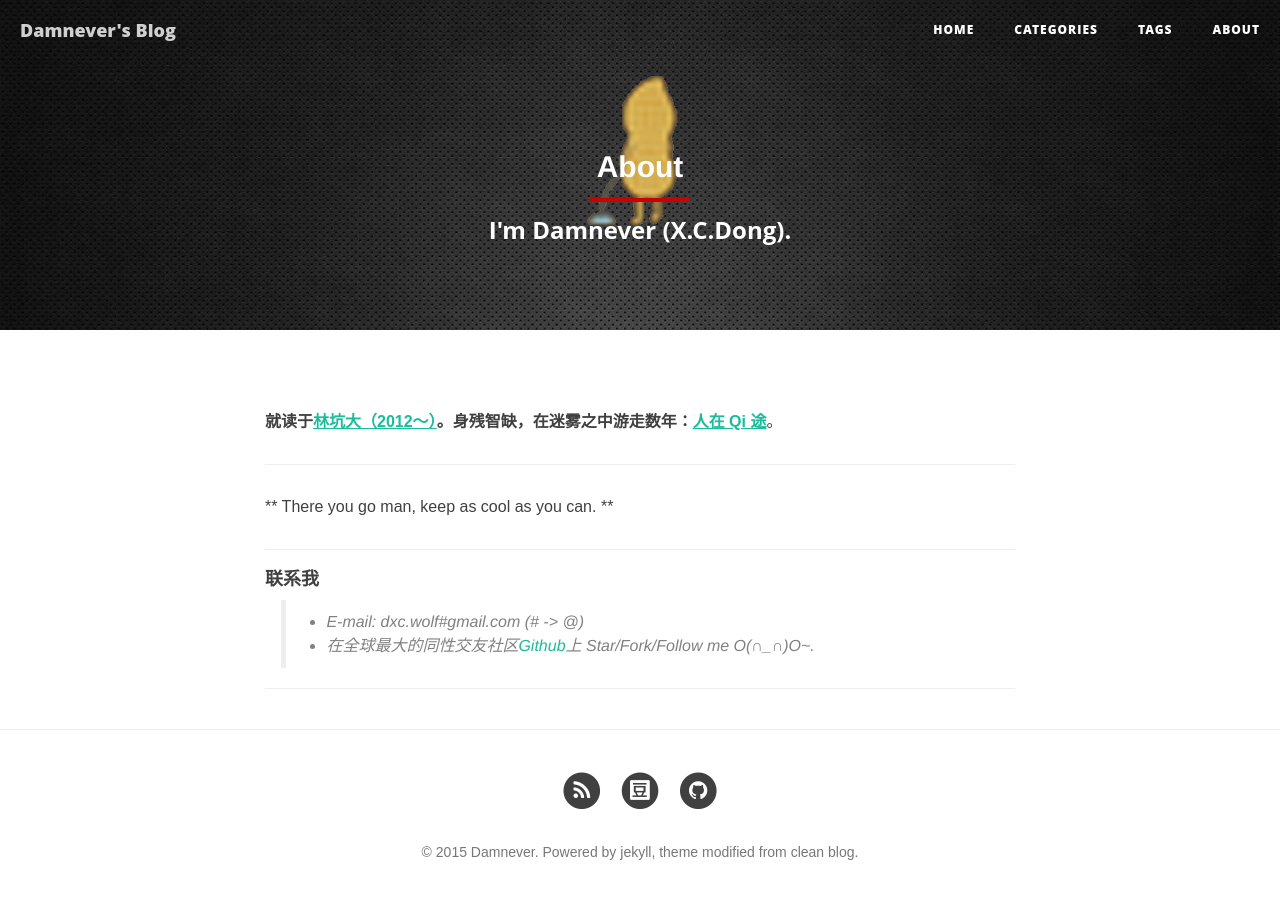
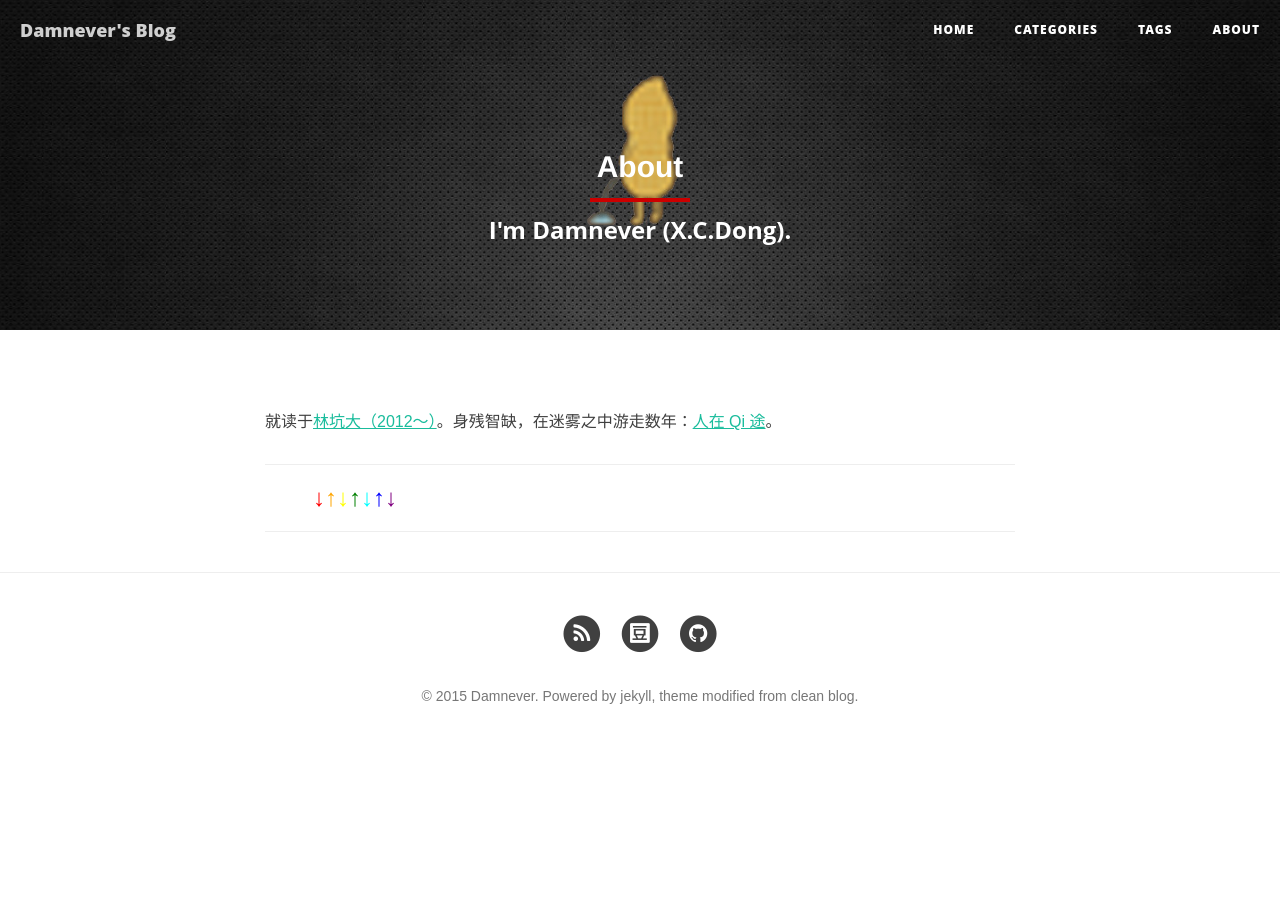
Before and after one commit to damnever/damnever.github.io, a Jekyll site: the page built from about.md, in a window 1280 px wide. Built offline with Jekyll 4.4.1, drawn with Linux system fonts in a browser that asks for light colours; nearby versions of some CDN libraries; comment, search, counter and statistics services are not loaded.

Commit message:
:tokyo_tower:

```diff
--- a/about.md
+++ b/about.md
@@ -6,20 +6,11 @@ description: "I'm Damnever (X.C.Dong)."
 header-img: "img/about-bg.jpg"
 ---
 
-**就读于[林坑大（2012～）](http://jsj.csuft.edu.cn/index.htm)。身残智缺，在迷雾之中游走数年：[人在 Qi 途]({{ site.baseurl }}/oldpage/index.html)**。
+就读于[林坑大（2012～）](http://jsj.csuft.edu.cn/index.htm)。身残智缺，在迷雾之中游走数年：[人在 Qi 途]({{ site.baseurl }}/oldpage/index.html)。
 
 ***
 
-** There you go man, keep as cool as you can. **
-
-
----
-
-#### 联系我
-> - E-mail: dxc.wolf#gmail.com (# -> @)
-> - 在全球最大的同性交友社区[Github](https://github.com/Damnever)上 Star/Fork/Follow me O(∩_∩)O~.
-
-
+### &emsp;&emsp;<span style="color:red;">↓</span><span style="color:orange;">↑</span><span style="color:yellow;">↓</span><span style="color:green;">↑</span><span style="color:cyan;">↓</span><span style="color:blue;">↑</span><span style="color:purple;">↓</span>
 
 ***
 
```
Also changed, not shown: 1 other file.
